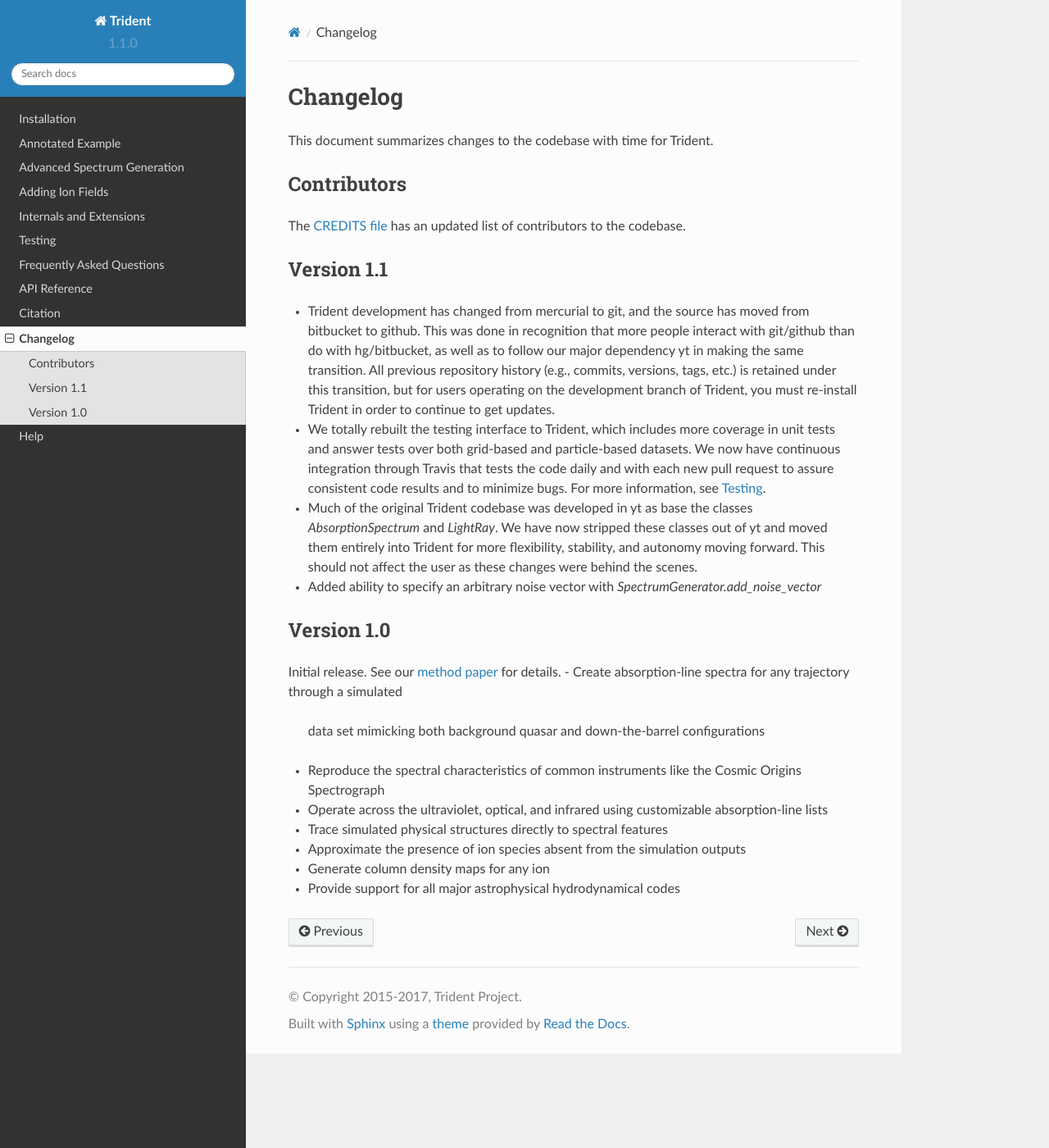
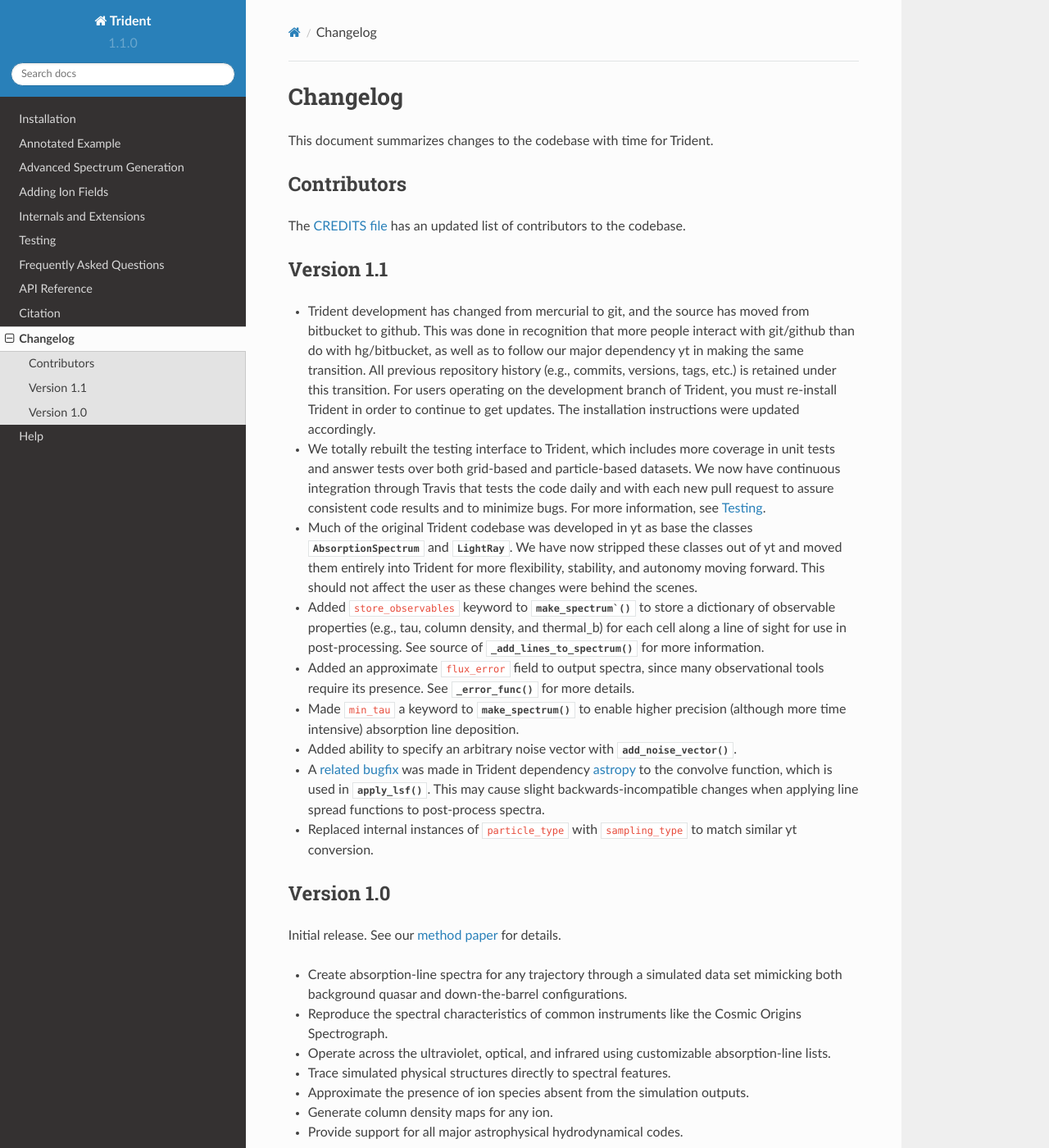
Before and after one commit to trident-project/trident, a Sphinx documentation site: the page built from doc/source/changelog.rst, in a window 1280 px wide and 1400 px high. Shown: the whole window at 82% size. Built offline with Sphinx 7.4.7 and the Read the Docs theme 2.0.0, drawn with Linux system fonts in a browser that asks for light colours; formulas are drawn with MathJax 3.

Commit message:
More changelog updates with references.

```diff
--- a/doc/source/changelog.rst
+++ b/doc/source/changelog.rst
@@ -19,8 +19,9 @@ Version 1.1
   people interact with git/github than do with hg/bitbucket, as well as to
   follow our major dependency yt in making the same transition.  All previous
   repository history (e.g., commits, versions, tags, etc.) is retained under
-  this transition, but for users operating on the development branch of
+  this transition. For users operating on the development branch of
   Trident, you must re-install Trident in order to continue to get updates.
+  The installation instructions were updated accordingly.
 - We totally rebuilt the testing interface to Trident, which includes
   more coverage in unit tests and answer tests over both grid-based and
   particle-based datasets.  We now have continuous integration through Travis
@@ -28,23 +29,45 @@ Version 1.1
   consistent code results and to minimize bugs.  For more information, see
   :ref:`testing`.
 - Much of the original Trident codebase was developed in yt as base the classes
-  `AbsorptionSpectrum` and `LightRay`.  We have now stripped these classes
-  out of yt and moved them entirely into Trident for more flexibility,
-  stability, and autonomy moving forward.  This should not affect the user
-  as these changes were behind the scenes.
-- Added ability to specify an arbitrary noise vector with `SpectrumGenerator.add_noise_vector`
+  :class:`~trident.AbsorptionSpectrum` and :class:`~trident.LightRay`.
+  We have now stripped these classes out of yt and moved them entirely into
+  Trident for more flexibility, stability, and autonomy moving forward.  This
+  should not affect the user as these changes were behind the scenes.
+- Added ``store_observables`` keyword to
+  :func:`~trident.SpectrumGenerator.make_spectrum`` to store a
+  dictionary of observable properties (e.g., tau, column density, and thermal_b)
+  for each cell along a line of sight for use in post-processing.  See source
+  of :func:`~trident.SpectrumGenerator._add_lines_to_spectrum` for more
+  information.
+- Added an approximate ``flux_error`` field to output spectra, since many
+  observational tools require its presence.  See
+  :func:`~trident.AbsorptionSpectrum._error_func` for more details.
+- Made ``min_tau`` a keyword to
+  :func:`~trident.SpectrumGenerator.make_spectrum` to enable higher precision
+  (although more time intensive) absorption line deposition.
+- Added ability to specify an arbitrary noise vector with
+  :func:`~trident.SpectrumGenerator.add_noise_vector`.
+- A `related bugfix <https://github.com/astropy/astropy/pull/5782>`_ was made
+  in Trident dependency `astropy <https://github.com/astropy/astropy/>`_ to
+  the convolve function, which is used in
+  :func:`~trident.SpectrumGenerator.apply_lsf`.  This may cause slight
+  backwards-incompatible changes when applying line spread functions to
+  post-process spectra.
+- Replaced internal instances of ``particle_type`` with ``sampling_type`` to
+  match similar yt conversion.
 
 Version 1.0
 -----------
 
 Initial release.  See our :ref:`method paper <citation>` for details.
+
 - Create absorption-line spectra for any trajectory through a simulated
-  data set mimicking both background quasar and down-the-barrel configurations
+  data set mimicking both background quasar and down-the-barrel configurations.
 - Reproduce the spectral characteristics of common instruments like the
-  Cosmic Origins Spectrograph
+  Cosmic Origins Spectrograph.
 - Operate across the ultraviolet, optical, and infrared using customizable
-  absorption-line lists
-- Trace simulated physical structures directly to spectral features
-- Approximate the presence of ion species absent from the simulation outputs
-- Generate column density maps for any ion
-- Provide support for all major astrophysical hydrodynamical codes
+  absorption-line lists.
+- Trace simulated physical structures directly to spectral features.
+- Approximate the presence of ion species absent from the simulation outputs.
+- Generate column density maps for any ion.
+- Provide support for all major astrophysical hydrodynamical codes.
```
